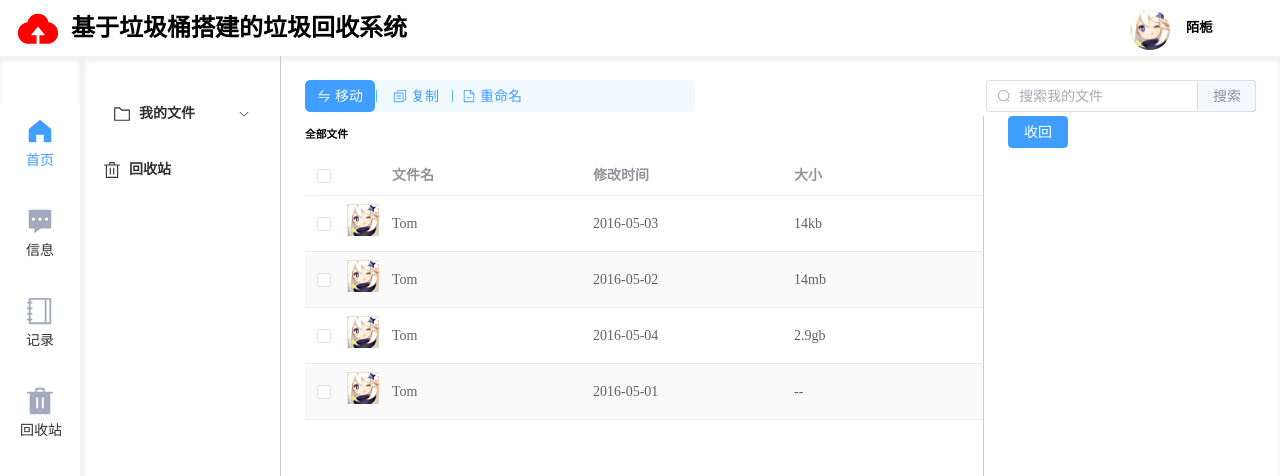
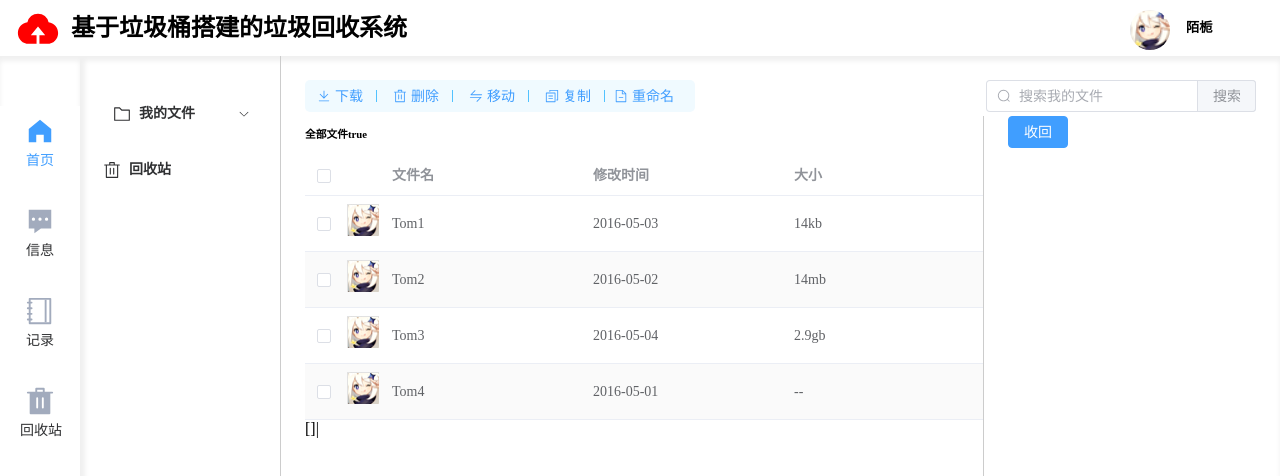
Before and after one commit to kcibr/vue-project, a Vue app: page /myfile in a window 1280 px wide. Shown: the top 476 px of the page. Built offline with nearby package versions, Linux system fonts and the light colour scheme.

Commit message:
完成了文件列表的多选全选方法实现

```diff
--- a/src/components/filemanges/FileList.vue
+++ b/src/components/filemanges/FileList.vue
@@ -1,7 +1,13 @@
 <template>
  <div class="file-list">
-    <el-table :data="tableData" stripe style="width: 100%">
-        <el-table-column prop="" label=""  width="30" type="selection"/>
+    <el-table
+      :data="tableData"
+      stripe
+      @select="getSelectionRows"
+      @select-all="selectAll"
+      @selection-change="selectedFileChange"
+      style="width: 100%">
+        <el-table-column  prop="" label=""  width="30" type="selection"/>
         <el-table-column label="" prop="img" width="45">
         <template #default="scope">
             <el-image  style="width: 32px; height: 32px" :src="scope.row.img" alt="文件图标" fit="fill" ></el-image>
@@ -13,39 +19,64 @@
         <el-table-column prop="size" label="大小" style="min-width：80px;"/>
     </el-table>
     </div>
+    {{ selectedFiles }}|{{  }}
 </template>
 
 <script lang="ts" setup>
-import { defineProps, ref } from 'vue'
+import { reactive, defineEmits } from 'vue'
 import autor from '../../assets/icon/原神图标.png'
-const props = defineProps(['FileDetailsVisible'])
-const fdVisible = ref(props.FileDetailsVisible)
 const tableData = [
   {
     changetime: '2016-05-03',
-    name: 'Tom',
+    name: 'Tom1',
     size: '14kb',
     img: autor
   },
   {
     changetime: '2016-05-02',
-    name: 'Tom',
+    name: 'Tom2',
     size: '14mb',
     img: autor
   },
   {
     changetime: '2016-05-04',
-    name: 'Tom',
+    name: 'Tom3',
     size: '2.9gb',
     img: autor
   },
   {
     changetime: '2016-05-01',
-    name: 'Tom',
+    name: 'Tom4',
     size: '--',
     img: autor
   }
 ]
+const selectedFiles = reactive([])
+// 全选-全不选功能
+const selectAll = () => {
+  if (selectedFiles.length < tableData.length) {
+    // console.log(selectedFileTable.selectedFile.length < tableData.length)
+    selectedFiles.splice(0, selectedFiles.length)
+    let val:any
+    for (val of tableData) {
+      selectedFiles.push(val.name)
+    }
+  } else {
+    selectedFiles.splice(0, selectedFiles.length)
+  }
+}
+// 多选/单选
+const getSelectionRows = (selection:object, row:object) => {
+  if (selectedFiles.indexOf(row.name) > -1) {
+    selectedFiles.splice(selectedFiles.indexOf(row.name), 1)
+  } else {
+    selectedFiles.push(row.name)
+  }
+}
+const emit = defineEmits(['selected-file-change'])
+const selectedFileChange = (selection:any) => {
+  emit('selected-file-change', selectedFiles)
+}
 </script>
 
 <style lang="less" scoped>
--- a/src/components/filemanges/FileMange.vue
+++ b/src/components/filemanges/FileMange.vue
@@ -10,11 +10,11 @@
       <div class="content-file">
         <div class="file-mange">
           <div class="file-path">
-            <h6>全部文件</h6>
+            <h6>全部文件{{ fileDetailVisible }}</h6>
             <el-button class="change-type" @click="openDetail" v-if="!fileDetailVisible">展开</el-button>
           </div>
           <!-- 文件列表 -->
-          <file-list/>
+          <file-list :file-details-visible="fileDetailVisible" @selected-file-change="getSelectedFile"/>
         </div>
         <div class="file-detail" v-if="fileDetailVisible">
           <el-button type="primary" @click="closeDetail">收回</el-button>
@@ -33,6 +33,12 @@ const openDetail = () => {
 }
 const closeDetail = () => {
   fileDetailVisible.value = false
+}
+const selectFiles = []
+const getSelectedFile = (val:any) => {
+  console.log('触发了')
+  console.log(typeof (val.array))
+  console.log(val.array)
 }
 </script>
 
--- a/src/components/filemanges/FileMangeToolbar.vue
+++ b/src/components/filemanges/FileMangeToolbar.vue
@@ -1,12 +1,11 @@
 <template>
 <div class="content-top">
-  <div class="file-tools-select" >
-    <el-button type="primary" ><el-icon><Switch/></el-icon>&nbsp;移动</el-button>|
-    <el-button type="primary" text><el-icon><DocumentCopy/></el-icon>&nbsp;复制</el-button>|
-    <el-button type="primary" text><el-icon><DocumentRemove/></el-icon>&nbsp;重命名</el-button>
+  <el-button type="primary" style="border-radius:16px;" @click="selected=false" v-if="selected">上传</el-button>
+  <div class="file-tools-select" style="margin-left:30px;width:110px;" v-if="selected">
+    <el-button type="primary" text style="width:100px;"><el-icon><FolderAdd/></el-icon>&nbsp;新建文件夹</el-button>
   </div>
-  <div class="file-tools-select" v-if="props.isSelected">
-    <el-button type="primary" text><el-icon><Download/></el-icon>&nbsp;下载</el-button>|
+  <div class="file-tools-select" v-if="!selected">
+    <el-button type="primary" text @click="selected = true"><el-icon><Download/></el-icon>&nbsp;下载</el-button>|
     <el-button type="primary" text><el-icon><Delete/></el-icon>&nbsp;删除</el-button>|
     <el-button type="primary" text><el-icon><Switch/></el-icon>&nbsp;移动</el-button>|
     <el-button type="primary" text><el-icon><DocumentCopy/></el-icon>&nbsp;复制</el-button>|
@@ -31,6 +30,7 @@
 import { defineProps, ref } from 'vue'
 import { Search } from '@element-plus/icons-vue'
 const search = ref('')
+const selected = ref(false)
 const props = defineProps({
   isSelected: String
 })
```
